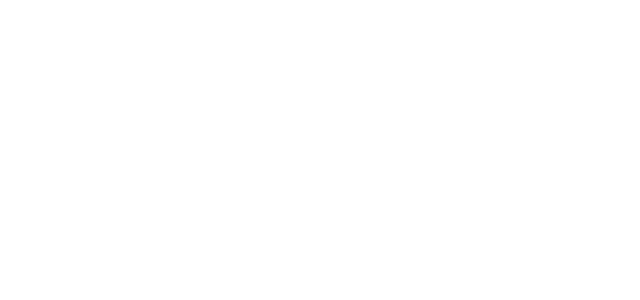
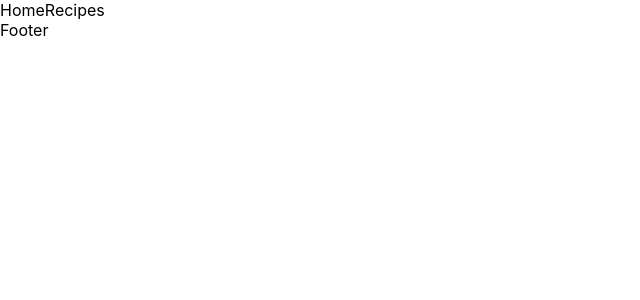
Before and after one commit to Hisaeri/cooklist, a Next.js app: page / in a window 1280 px wide. Shown: the top 300 px of the page, without its empty margins (0-640 px from the left). Built offline with nearby package versions, Linux system fonts and the light colour scheme.

Commit message:
Add Layout component to app

```diff
--- a/pages/_app.tsx
+++ b/pages/_app.tsx
@@ -1,8 +1,9 @@
 import "../styles/globals.css";
 import type { AppProps } from "next/app";
+import Layout from "../components/layout";
 
 const MyApp = ({ Component, pageProps }: AppProps) => {
-  return <Component {...pageProps} />;
+  return <Layout children={<Component {...pageProps} />} />;
 };
 
 export default MyApp;
```
